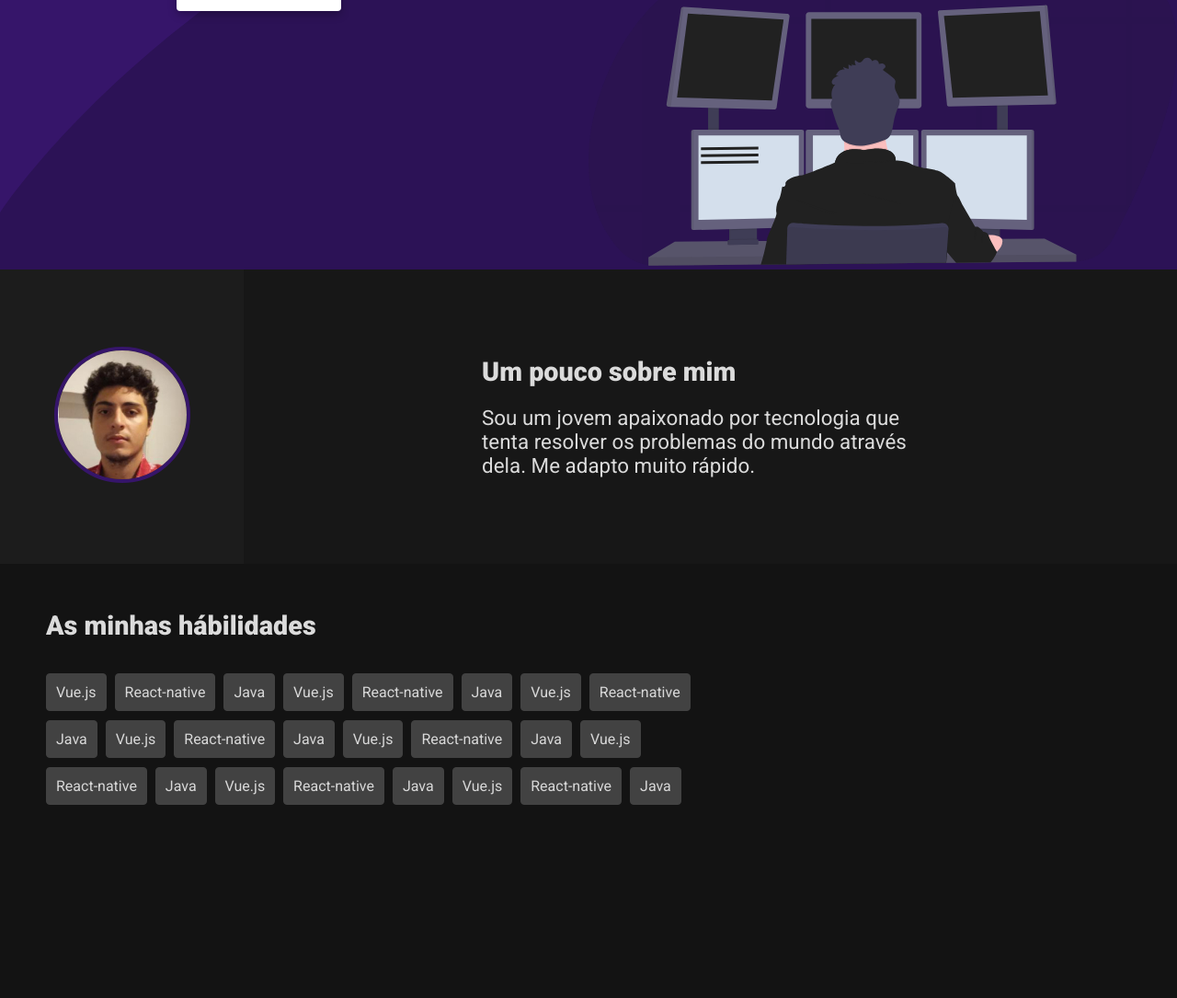
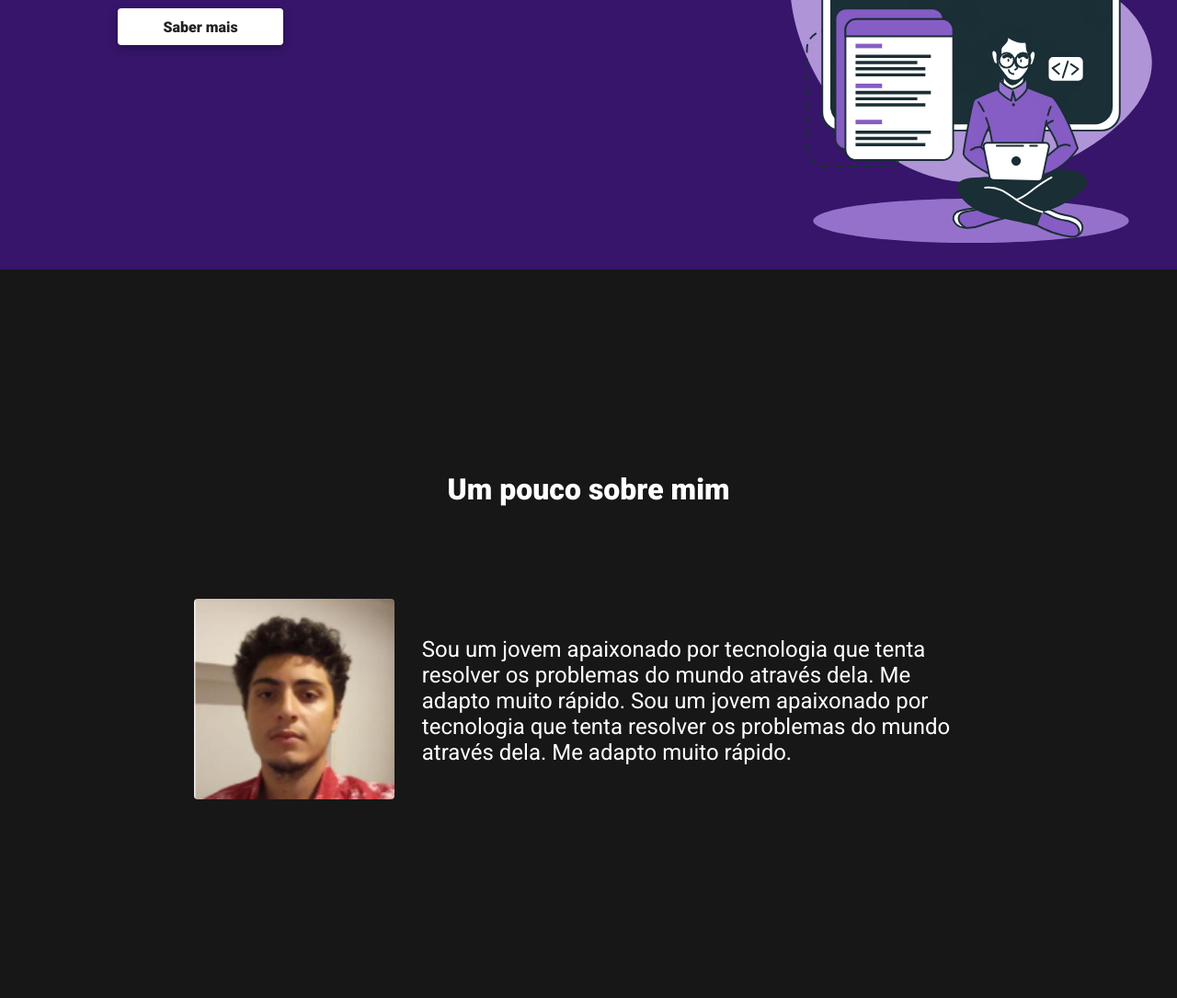
Before and after one commit to GuilhermeGuerra4/GuilhermeGuerra4.github.io, a plain HTML site: page index.html in a window 1280 px wide. Shown: the part 507-1592 px from the top of the page at 92% size. Drawn offline with Linux system fonts and the light colour scheme.

Commit message:
new design

```diff
--- a/assets/css/index.css
+++ b/assets/css/index.css
@@ -3,37 +3,88 @@
     margin: 0;
     box-sizing: border-box;
     font-family: 'Roboto', sans-serif;
+    outline: none;
+    -webkit-appearance: none;
+    -moz-appearance: none;
+    appearance: none;
 }
 
 /*Landing section*/
-
 section.landing{
+    position: relative;
     width: 100%;
     height: 100vh;
     background-color: #36156A;
-    background-image: url("../images/shapes.svg");
     background-size: 100%;
     background-position-y: bottom;
     background-repeat: no-repeat;
+}
+
+section.landing .middleContainer{
+    position: relative;
+    width: 100%;
+    height: calc(100% - 100px);
+    display: flex;
     align-items: center;
-    display: flex;
+    justify-content: center;
 }
 
 section.landing .content{
-    width: 50%;
-    padding-left: 15%;
+    clear: right;
+    width: 100%;
+    padding-left: 10%;
+    display: inline-block;
 }
+
+/* menu */
+.menu{
+    position: relative;
+    width: 100%;
+    height: 100px;
+}
+
+.menu ul{
+    width: auto;
+    height: auto;
+    float: right;
+    padding: 30px;
+}
+
+.menu ul li{
+    width: auto;
+    display: inline-block;
+    text-decoration: none;
+    margin-right: 30px;
+    list-style: none;
+}
+
+.menu ul li span{
+    font-weight: bold;
+    color: #fff;
+    font-size: 1.4em;
+    cursor: pointer;
+    user-select: none;
+}
+
+.menu ul li span:hover{
+    color: #ccc;
+}
+
 
 section.landing .content h1{
     width: 100%;
-    font-size: 2.3em;
+    font-size: 2.6em;
     color: #fcfcfc;
+}
+
+.markedText{
+    color: #CE3535;
 }
 
 section.landing .content .container{width: 100%;margin-top: 25px;}
 
 section.landing .content .container .button{
-    width: 40%;
+    width: 180px;
     height: 40px;
     background-color: #fff;
     color: #222;
@@ -50,98 +101,94 @@ section.landing .content .container .button:active{
     background-color: #ccc;
 }
 
-section.landing .illustration{
+
+section.landing .middleContainer .illustration{
     position: absolute;
+    width: 35%;
+    height: auto;
+    bottom: 0;
     right: 0;
-    bottom: 0;
-    width: 50%;
 }
 
-section.landing .illustration img{
+section.landing .middleContainer .illustration img{
     width: 100%;
     height: 100%;
     -webkit-user-drag: none;
     -khtml-user-drag: none;
     -moz-user-drag: none;
     -o-user-drag: none;
+    transition-duration: 0.5s;
+    animation: ani1 1s infinite;
+    animation-direction: alternate;
 }
+
+
+@keyframes ani1{
+    from{
+        bottom: 0;
+    }
+    to{
+        bottom: 10px;
+    }
+}
+
 
 /*About section*/
 
 section.about{
+    position: relative;
     width: 100%;
-    height: 40vh;
+    height: 100vh;
+    background-color: #171717;
+    display: block;
+    display: flex;
+    align-items: center;
+}
+
+section.about .align{
+    position: relative;
+    width: 100%;
+    height: auto;
+}
+
+section.about .title{
+    position: relative;
+    width: auto;
+    height: auto;
+    text-align: center;
+    margin-bottom: 100px;
+}
+
+section.about .title h2{
+    color: #fff;
+    font-size: 2em;
+}
+
+section.about .description{
+    width: 100%;
+    height: auto;
+    position: relative;
     display: flex;
     justify-content: center;
     align-items: center;
-    background-color: #171717;
 }
 
-section.about aside{
-    float: left;
-    width: 25%;
-    height: 100%;
-    background-color: #1C1C1C;
-    display: flex;
-    align-items: center;
-    justify-content: center;
+section.about .description .text{
+    max-width: 50%;
+    padding: 30px;
 }
 
-section.about aside img{
-    border-radius: 100%;
-    border: solid 4px #36156A;
+section.about .description .text p{
+    font-size: 1.5em;
+    color: #fff;
 }
 
-section.text{
-    display: flex;
-    justify-content: center;
+section.about .description .image{
+    width: 17%;
 }
 
-section.text .content{
-    width: 49%;
+section.about .description .image img{
+    width: 100%;
+    height: 100%;
+    border-radius: 4px;
 }
-
-section.text h2, section.text p{
-    color: #dbdbdb;
-}
-
-section.text h2{
-    font-size: 1.8em;
-    margin-bottom: 20px;
-}
-
-section.text p{
-    font-size: 1.4em;
-}
-
-section.skills{
-    width: 100%;
-    height: 60vh;
-    background-color: #131313;
-    padding: 50px;
-}
-
-section.skills h2{
-    color: #dbdbdb;
-    margin-bottom: 30px;
-    font-size: 1.8em;
-}
-
-section.skills .skills-list{
-    width: 60%;
-    height: auto;
-}
-
-section.skills .skills-list .skill{
-    padding: 10px;
-    border: solid 1px #424242;
-    background-color: #424242;
-    border-radius: 4px;
-    margin: 5px 5px 5px 0px;
-    display: inline-block;
-}
-
-section.skills .skills-list .skill span{
-    color: #D8D8D8;
-    user-select: none;
-}
--- /dev/null
+++ b/assets/css/mobile.css
@@ -0,0 +1,37 @@
+@media(max-width: 760px){
+    .menu{display: none;margin-bottom: 20px}
+    section.landing{
+        min-height: 100vh;
+        height: auto;
+        display: flex;
+        align-items: center;
+    }
+    section.landing .middleContainer{
+        height: auto;
+        display: block;
+    }
+    section.landing .content{
+        width: 70%;
+        display: block;
+        margin: 0 auto 0;
+    }
+    section.landing .content h1{
+        font-size: 1.55em;
+    }
+
+    section.landing .content .container{
+        display: none;
+        justify-content: center;
+    }
+    section.landing .middleContainer .illustration{
+        position: relative;
+        width: 70%;
+        height: auto;
+        margin: auto;
+        margin-top: 30px;
+    }
+}
+
+@media(max-width: 1300px){
+
+}
--- a/index.html
+++ b/index.html
@@ -3,115 +3,55 @@
 <head>
 	<meta charset="utf-8"/>
 	<title>Guilherme Guerra - Portfolio</title>
+	<meta name="viewport" content="width=device-width, initial-scale=1.0">
 	<link rel="stylesheet" href="assets/css/index.css"/>
+	<link rel="stylesheet" href="assets/css/mobile.css"/>
 	<link rel="preconnect" href="https://fonts.gstatic.com">
 	<link href="https://fonts.googleapis.com/css2?family=Roboto:wght@400;900&display=swap" rel="stylesheet">
 </head>
 <body>
 	<section class="landing">
-		<div class="content">
-			<h1>Olá, sou </br> o Guilherme Guerra </br> desenvolvedor de </br> aplicações e sites</h1>
-			<div class="container">
-				<button class="button">Saber mais</button>
+		<div class="menu">
+			<ul>
+				<li><span>Home</span></li>
+				<li><span>Portfólio</span></li>
+				<li><span>Sobre mim</span></li>
+				<li><span>Contato</span></li>
+			</ul>
+		</div>
+
+		<div class="middleContainer">
+			<div class="content">
+				<h1>Olá,</br> sou o Guilherme,</br>faço <span class="markedText">websites</span> e <span class="markedText">apps</span>.</h1>
+				<div class="container">
+					<button class="button">Saber mais</button>
+				</div>
+			</div>
+			<div class="illustration">
+				<img src="assets/images/programmer-illustration2.svg" />
 			</div>
 		</div>
-
-		<div class="illustration">
-			<img src="assets/images/programmer-illustration.svg" />
+	</section>
+	<section class="about">
+		<div class="align">
+			<div class="title">
+				<h2>Um pouco sobre mim</h2>
+			</div>
+			<div class="description">
+				<div class="image">
+					<img src="assets/images/me.jpg">
+				</div>
+				<div class="text">
+					<p>Sou um jovem apaixonado por tecnologia
+						que tenta resolver os problemas do mundo
+						através dela. Me adapto muito rápido.
+						Sou um jovem apaixonado por tecnologia
+						que tenta resolver os problemas do mundo
+						através dela. Me adapto muito rápido.</p>
+				</div>
+			</div>
 		</div>
 	</section>
 
-	<section class="about">
-		<aside class="photo">
-			<div>
-				<img src="assets/images/me.jpg"/>
-			</div>
-		</aside>
-		<section class="text">
-			<div class="content">
-				<h2>Um pouco sobre mim</h2>
-				<p>Sou um jovem apaixonado por tecnologia
-				que tenta resolver os problemas do mundo
-				através dela. Me adapto muito rápido.</p>
-			</div>
-		</section>
-	</section>
-	<section class="skills">
-		<h2>As minhas hábilidades</h2>
-		<div class="skills-list">
-			<div class="skill">
-				<span>Vue.js</span>
-			</div>
-			<div class="skill">
-				<span>React-native</span>
-			</div>
-			<div class="skill">
-				<span>Java</span>
-			</div>
-			<div class="skill">
-				<span>Vue.js</span>
-			</div>
-			<div class="skill">
-				<span>React-native</span>
-			</div>
-			<div class="skill">
-				<span>Java</span>
-			</div>
-			<div class="skill">
-				<span>Vue.js</span>
-			</div>
-			<div class="skill">
-				<span>React-native</span>
-			</div>
-			<div class="skill">
-				<span>Java</span>
-			</div>
-			<div class="skill">
-				<span>Vue.js</span>
-			</div>
-			<div class="skill">
-				<span>React-native</span>
-			</div>
-			<div class="skill">
-				<span>Java</span>
-			</div>
-			<div class="skill">
-				<span>Vue.js</span>
-			</div>
-			<div class="skill">
-				<span>React-native</span>
-			</div>
-			<div class="skill">
-				<span>Java</span>
-			</div>
-			<div class="skill">
-				<span>Vue.js</span>
-			</div>
-			<div class="skill">
-				<span>React-native</span>
-			</div>
-			<div class="skill">
-				<span>Java</span>
-			</div>
-			<div class="skill">
-				<span>Vue.js</span>
-			</div>
-			<div class="skill">
-				<span>React-native</span>
-			</div>
-			<div class="skill">
-				<span>Java</span>
-			</div>
-			<div class="skill">
-				<span>Vue.js</span>
-			</div>
-			<div class="skill">
-				<span>React-native</span>
-			</div>
-			<div class="skill">
-				<span>Java</span>
-			</div>
-		</div>
-	</section>
 </body>
 </html>
```
Also changed, not shown: assets/images/hamburger-icon.svg (added), assets/images/programmer-illustration2.svg (added).
